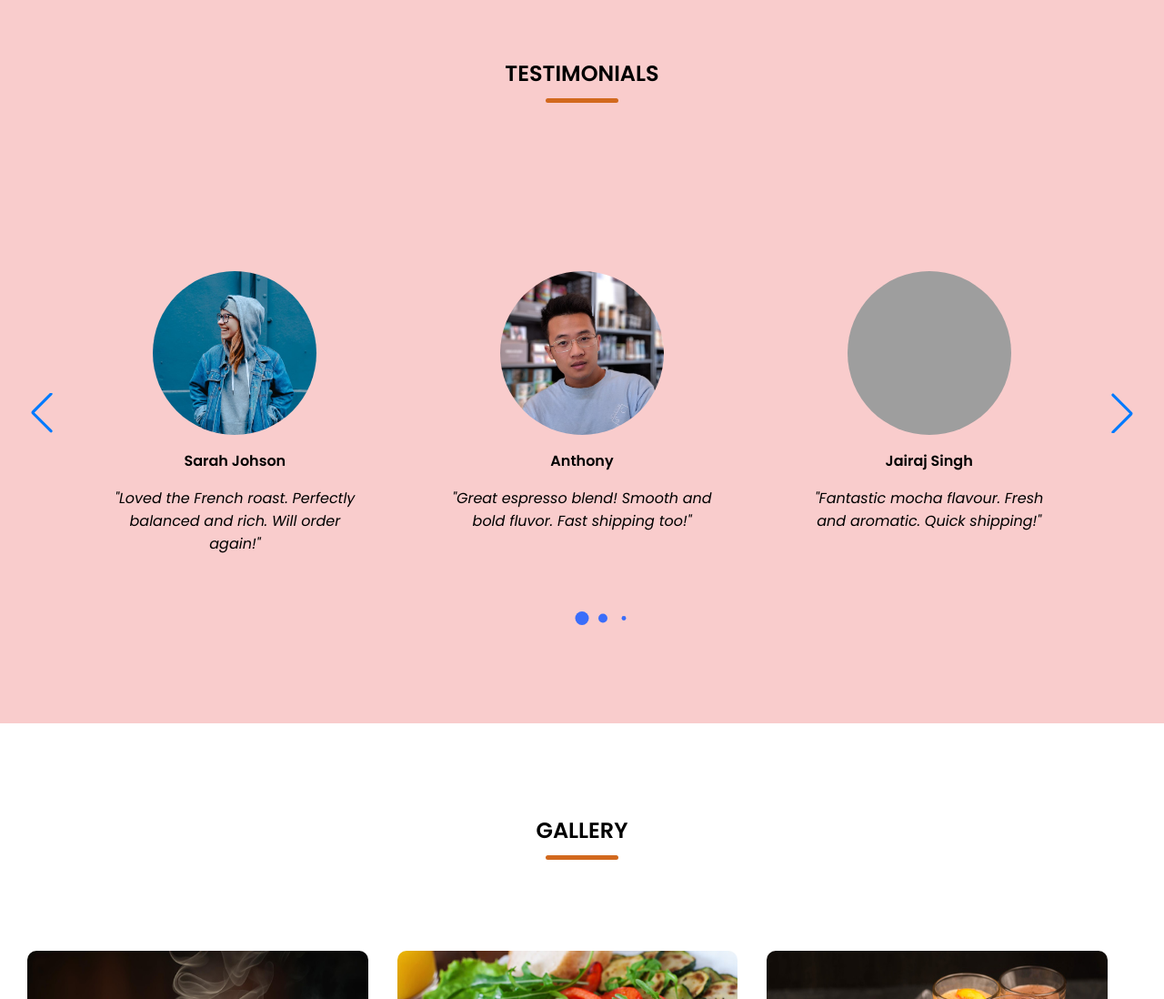
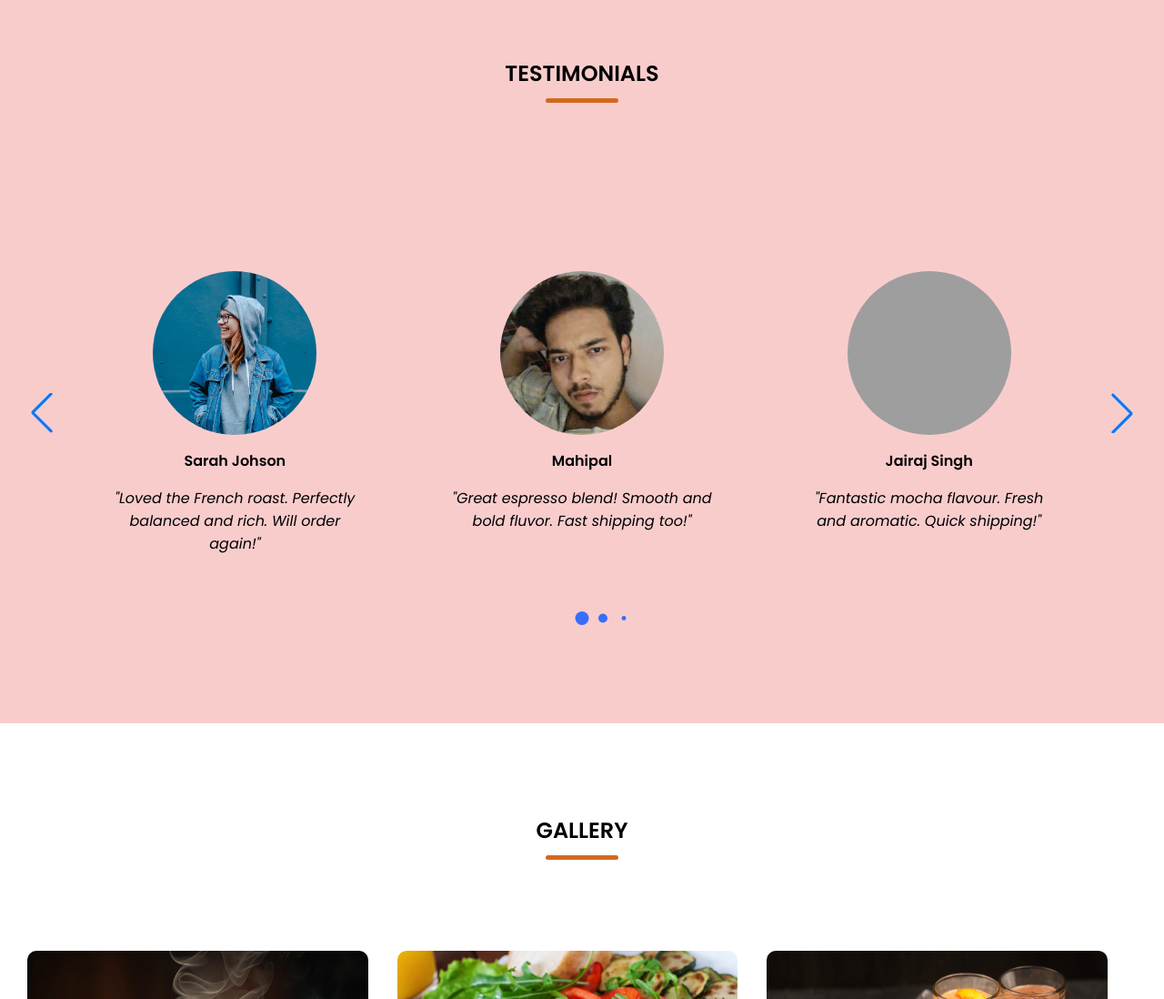
Before and after one commit to jayrajsingh837-hub/coffee_project11, a plain HTML site: page index.html in a window 1280 px wide. Shown: the part 2660-3758 px from the top of the page at 91% size. Drawn offline with nearby package versions, Linux system fonts and the light colour scheme; grey boxes are pictures that could not be loaded; a web font is replaced by a local one.

Commit message:
second Commit

```diff
--- a/index.html
+++ b/index.html
@@ -144,8 +144,8 @@
                 <i class="feedback">"Loved the French roast. Perfectly balanced and rich. Will order again!"</i>
               </li>
               <li class="testimonail swiper-slide">
-                <img src="images/user-2.jpg" alt="User" class="user-image" />
-                <h3 class="name">Anthony</h3>
+                <img src="images/mahipal.png" alt="User" class="user-image" />
+                <h3 class="name">Mahipal</h3>
                 <i class="feedback">"Great espresso blend! Smooth and bold fluvor. Fast shipping too!"</i>
               </li>
               <li class="testimonail swiper-slide">
```
Also changed, not shown: images/mahipal.png (added).
